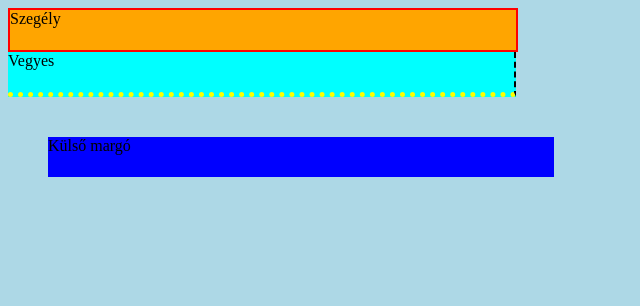
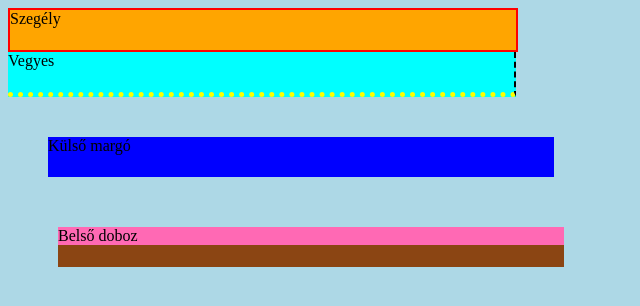
Before and after one commit to szaboistvanckik/webfejlesztes_9c, a plain HTML site: page CSS/Doboz modell/doboz.html in a window 1280 px wide. Shown: the whole page, without its empty margins (0-640 px from the left). Drawn offline with Linux system fonts and the light colour scheme.

Commit message:
🎎🎍🎟🎟🎨🎨🖼🎭🎫🎫👱👧🏿🧑🏿👨🏿👦🏿 magin

```diff
--- a/CSS/Doboz modell/doboz.css
+++ b/CSS/Doboz modell/doboz.css
@@ -61,4 +61,13 @@ body {
     margin-left: 40px;
 }
 
+#kulso {
+    background-color: saddlebrown;
+    margin: 50px;
+}
+
+#belso {
+    background-color: hotpink;
+}
+
 /* bordásdal gyakorlás */
--- a/CSS/Doboz modell/doboz.html
+++ b/CSS/Doboz modell/doboz.html
@@ -25,5 +25,12 @@
     <div id="kulso_margo">
         Külső margó
     </div>
+
+        <div id="kulso">
+            <div id ="belso">
+                Belső doboz
+            </div>
+        </div>
+
 </body>
 </html>
```
